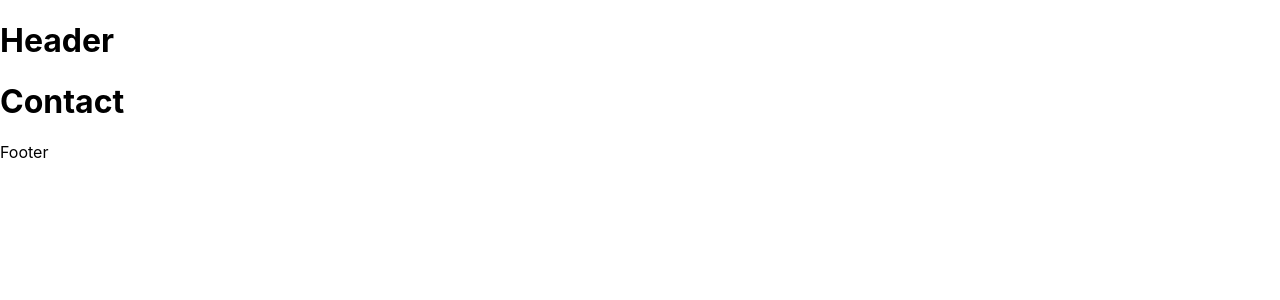
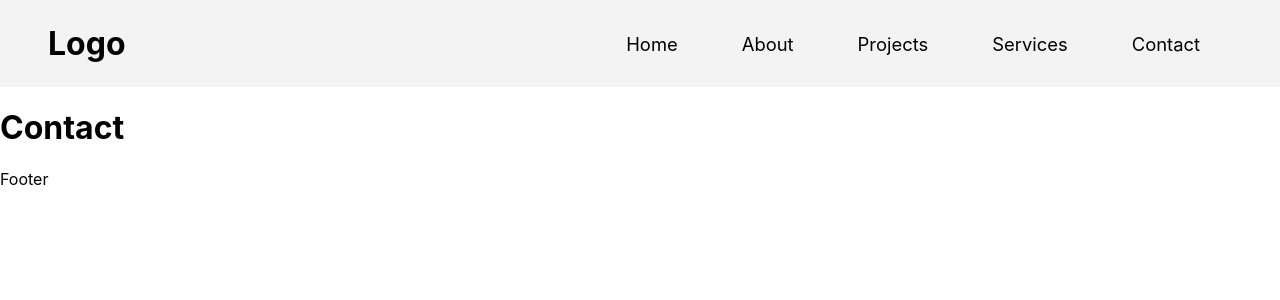
Before and after one commit to SamMathelete/mycityodisha, a Next.js app: page /Contact in a window 1280 px wide. Shown: the top 300 px of the page. Built offline with nearby package versions, Linux system fonts and the light colour scheme.

Commit message:
Header Ready

```diff
--- /dev/null
+++ b/components/UI/Header.module.css
@@ -0,0 +1,79 @@
+.header {
+    display: flex;
+    align-items: center;
+    justify-content: space-between;
+    padding-left: 3rem;
+    padding-right: 3rem;
+    padding-top: 1.5rem;
+    padding-bottom: 1.5rem;
+    background-color: #f3f3f3;
+}
+
+.logo {
+    font-size: 2em;
+    font-weight: bold;
+}
+
+.nav {
+    display: flex;
+    align-items: center;
+}
+
+.links {
+    display: flex;
+    list-style: none;
+    margin: 0;
+    padding: 0;
+}
+
+.dropdownLinks {
+    display: flex;
+    flex-direction: column;
+    list-style: none;
+    margin: 0;
+    padding: 0;
+}
+
+.link {
+    margin-left: 2rem;
+    margin-right: 2rem;
+    position: relative;
+    font-size: 1.15rem;
+}
+
+.link a {
+    color: #000;
+    text-decoration: none;
+}
+
+.dropdown {
+    position: absolute;
+    top: 100%;
+    padding-top: 1.5rem;
+    left: -7.5rem;
+    width: 20rem;
+    overflow: hidden;
+    background-color: #f3f3f3;
+    text-align: center;
+}
+
+.dropdown a {
+    display: block;
+    padding: 10px;
+}
+
+.menuButton {
+    display: none;
+    width: 3rem;
+    font-size: 1.5rem;
+}
+
+@media (max-width: 768px) {
+    .links {
+        display: none;
+    }
+
+    .menuButton {
+        display: block;
+    }
+}
--- a/components/UI/Header.tsx
+++ b/components/UI/Header.tsx
@@ -1,9 +1,100 @@
+import {motion} from "framer-motion";
+import styles from "./Header.module.css";
+import {useState} from "react";
+import Link from "next/link";
+import SideDrawer from "./SideDrawer";
+import MenuOutlinedIcon from "@ant-design/icons/MenuOutlined";
+
 const Header = () => {
+    const [isOpen, setIsOpen] = useState(false);
+    const [drawer, setDrawer] = useState(false);
+
     return (
-        <header>
-            <h1>Header</h1>
-        </header>
-    )
-}
+        <>
+            <header className={styles.header}>
+                <div className={styles.logo}>Logo</div>
+                <nav className={styles.nav}>
+                    <ul className={styles.links}>
+                        <motion.li
+                            className={styles.link}
+                            whileHover={{scale: 1.1}}
+                            whileTap={{scale: 0.95}}
+                        >
+                            <Link href="/">
+                                Home
+                            </Link>
+                        </motion.li>
+                        <motion.li
+                            className={styles.link}
+                            whileHover={{scale: 1.1}}
+                            whileTap={{scale: 0.95}}
+                        >
+                            <Link href="/about">
+                                About
+                            </Link>
+                        </motion.li>
+                        <motion.li
+                            className={styles.link}
+                            whileHover={{scale: 1.1}}
+                            whileTap={{scale: 0.95}}
+                            onHoverStart={() => setIsOpen(true)}
+                            onHoverEnd={() => setIsOpen(false)}
+                        >
+                            <Link href="/projects">
+                                Projects
+                            </Link>
+                            <motion.div
+                                className={styles.dropdown}
+                                animate={{height: isOpen ? "auto" : 0}}
+                                transition={{duration: 0.3}}
+                            >
+                                <motion.ul className={styles.dropdownLinks}>
+                                    <motion.li
+                                        className={styles.link}
+                                        whileHover={{scale: 1.1}}
+                                        whileTap={{scale: 0.95}}
+                                    >
+                                        <Link href="/projects/web">
+                                            Project 1
+                                        </Link>
+                                    </motion.li>
+                                    <motion.li
+                                        className={styles.link}
+                                        whileHover={{scale: 1.1}}
+                                        whileTap={{scale: 0.95}}
+                                    >
+                                        <Link href="/projects/mobile">
+                                            Project 2
+                                        </Link>
+                                    </motion.li>
+                                </motion.ul>
+                            </motion.div>
+                        </motion.li>
+                        <motion.li
+                            className={styles.link}
+                            whileHover={{scale: 1.1}}
+                            whileTap={{scale: 0.95}}
+                        >
+                            <Link href="/services">
+                                Services
+                            </Link>
+                        </motion.li>
+                        <motion.li
+                            className={styles.link}
+                            whileHover={{scale: 1.1}}
+                            whileTap={{scale: 0.95}}
+                        >
+                            <Link href="/contact">
+                                Contact
+                            </Link>
+                        </motion.li>
+                    </ul>
+                    <MenuOutlinedIcon className={styles.menuButton} onClick={() => setDrawer(true)}/>
+                </nav>
+            </header>
+            {drawer && <SideDrawer onClose={() => setDrawer(false)}/>}
+        </>
+    );
+};
 
 export default Header;
--- /dev/null
+++ b/components/UI/SideDrawer.module.css
@@ -0,0 +1,40 @@
+/* SideDrawer.module.css */
+.drawer {
+    position: fixed;
+    top: 0;
+    left: 0;
+    width: 70%;
+    height: 100%;
+    background: white;
+    z-index: 2;
+    box-shadow: 2px 0px 10px rgba(0, 0, 0, 0.3);
+}
+
+.content {
+    padding: 16px;
+}
+
+.links {
+    display: flex;
+    flex-direction: column;
+    list-style: none;
+    margin: 1rem;
+    padding: 0;
+}
+
+.link {
+    margin: 1rem 0;
+    font-size: 1.15rem;
+    text-decoration: none;
+}
+
+.sublink {
+    margin-left: 1.5rem;
+    margin-top: 1rem;
+    font-size: 1rem;
+    text-decoration: none;
+}
+
+.fakeLink {
+    cursor: pointer;
+}
--- /dev/null
+++ b/components/UI/SideDrawer.tsx
@@ -0,0 +1,95 @@
+import {motion} from "framer-motion";
+import styles from "./SideDrawer.module.css";
+import {FC, useState} from "react";
+import Link from "next/link";
+import {CloseOutlined} from "@ant-design/icons";
+
+interface Props {
+    onClose: () => void;
+}
+
+const SideDrawer: FC<Props> = ({onClose}) => {
+    const [isOpen, setIsOpen] = useState(false);
+    return (
+        <motion.div
+            className={styles.drawer}
+            initial={{x: "100vw"}}
+            animate={{x: "50vw"}}
+            transition={{type: "spring", stiffness: 120}}
+        >
+            <div className={styles.content}>
+                <CloseOutlined style={{
+                    fontSize: "1.5rem",
+                }
+                } onClick={onClose}/>
+                <ul className={styles.links}>
+                    <motion.li
+                        className={styles.link}
+
+                        whileTap={{scale: 0.95}}
+                    >
+                        <Link href="/">
+                            Home
+                        </Link>
+                    </motion.li>
+                    <motion.li
+                        className={styles.link}
+
+                        whileTap={{scale: 0.95}}
+                    >
+                        <Link href="/about">
+                            About
+                        </Link>
+                    </motion.li>
+                    <motion.li
+                        className={styles.link}
+
+                        whileTap={{scale: 0.95}}
+                        onClick={() => setIsOpen((state) => !state)}
+                    >
+                        <div className={styles.fakeLink}>
+                            Projects
+                        </div>
+                        {isOpen && (<>
+                                <motion.li
+                                    className={styles.sublink}
+                                    whileTap={{scale: 0.95}}
+                                >
+                                    <Link href="/projects/web">
+                                        Project 1
+                                    </Link>
+                                </motion.li>
+                                <motion.li
+                                    className={styles.sublink}
+                                    whileTap={{scale: 0.95}}
+                                >
+                                    <Link href="/projects/mobile">
+                                        Project 2
+                                    </Link>
+                                </motion.li>
+                            </>
+                        )}
+                    </motion.li>
+                    <motion.li
+                        className={styles.link}
+                        whileTap={{scale: 0.95}}
+                    >
+                        <Link href="/services">
+                            Services
+                        </Link>
+                    </motion.li>
+                    <motion.li
+                        className={styles.link}
+                        whileTap={{scale: 0.95}}
+                    >
+                        <Link href="/contact">
+                            Contact
+                        </Link>
+                    </motion.li>
+                </ul>
+            </div>
+        </motion.div>
+    );
+};
+
+export default SideDrawer;
--- a/package.json
+++ b/package.json
@@ -9,11 +9,13 @@
     "lint": "next lint"
   },
   "dependencies": {
+    "@ant-design/icons": "^5.0.1",
     "@types/node": "18.11.18",
     "@types/react": "18.0.27",
     "@types/react-dom": "18.0.10",
     "eslint": "8.32.0",
     "eslint-config-next": "13.1.5",
+    "framer-motion": "^8.5.2",
     "next": "13.1.5",
     "react": "18.2.0",
     "react-dom": "18.2.0",
```
Also changed, not shown: components/UI/MenuIcon.module.css (added, +7 -0 lines), components/UI/MenuIcon.tsx (added, +14 -0 lines), 1 other file (tests, documents, lock files or other folders).
